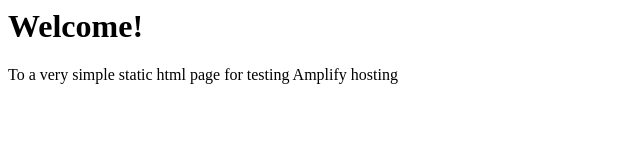
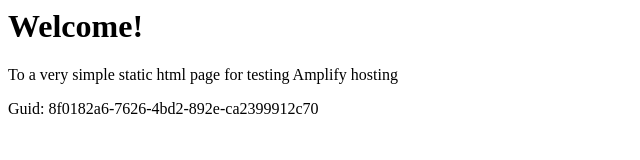
Before and after one commit to aws-aemilia-arn/Github-PR-Commit-Integration-Test-DoNotTouch-GithubWebhookPreviewCanaryTest-v1-prod-eu-north-1, a website: page src/index.html in a window 1280 px wide. Shown: the whole page, without its empty margins (0-640 px from the left). Drawn offline with Linux system fonts and the light colour scheme.

Commit message:
commit from integ tests

```diff
--- a/src/index.html
+++ b/src/index.html
@@ -1,3 +1,5 @@
+
+
 <html lang="en">
 
 <head>
@@ -10,6 +12,6 @@
 <body>
     <h1>Welcome!</h1>
     <p>To a very simple static html page for testing Amplify hosting</p>
-</body>
+    <p>Guid: 8f0182a6-7626-4bd2-892e-ca2399912c70</p></body>
 
 </html>
```
